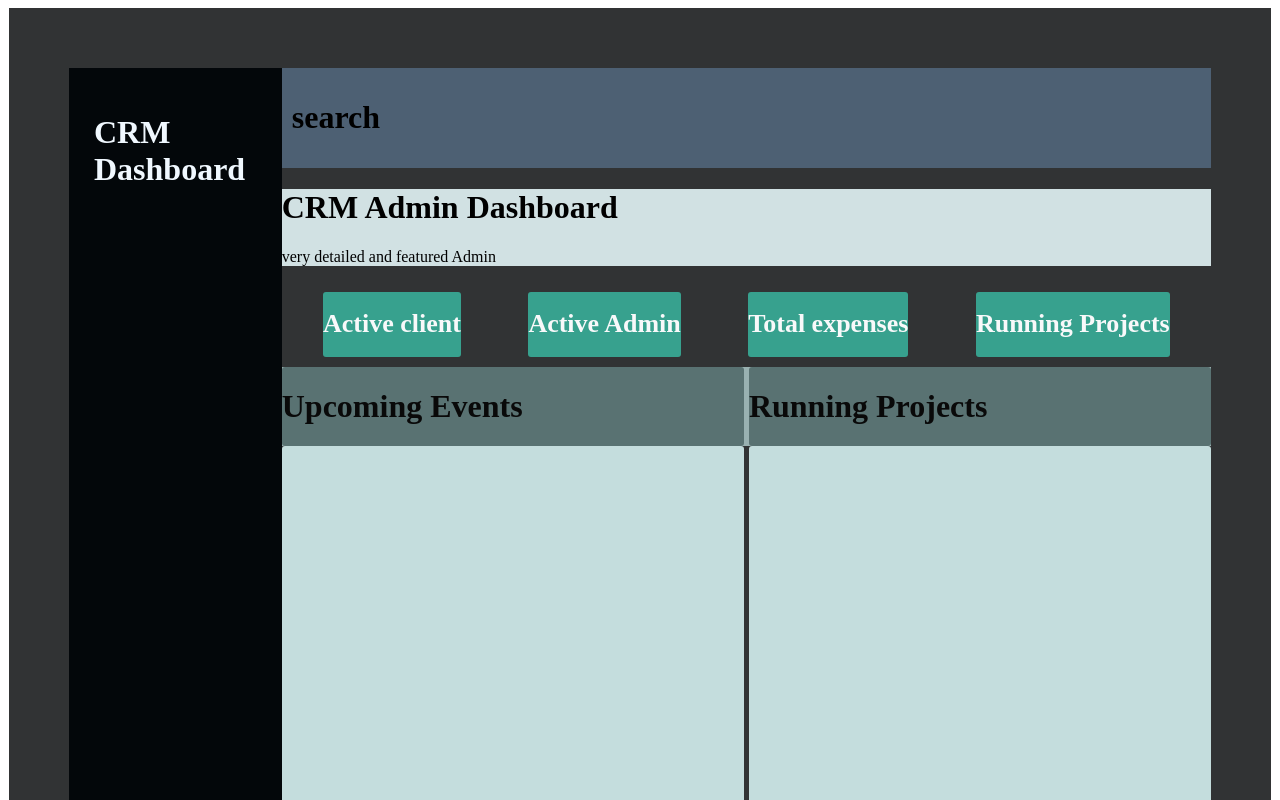
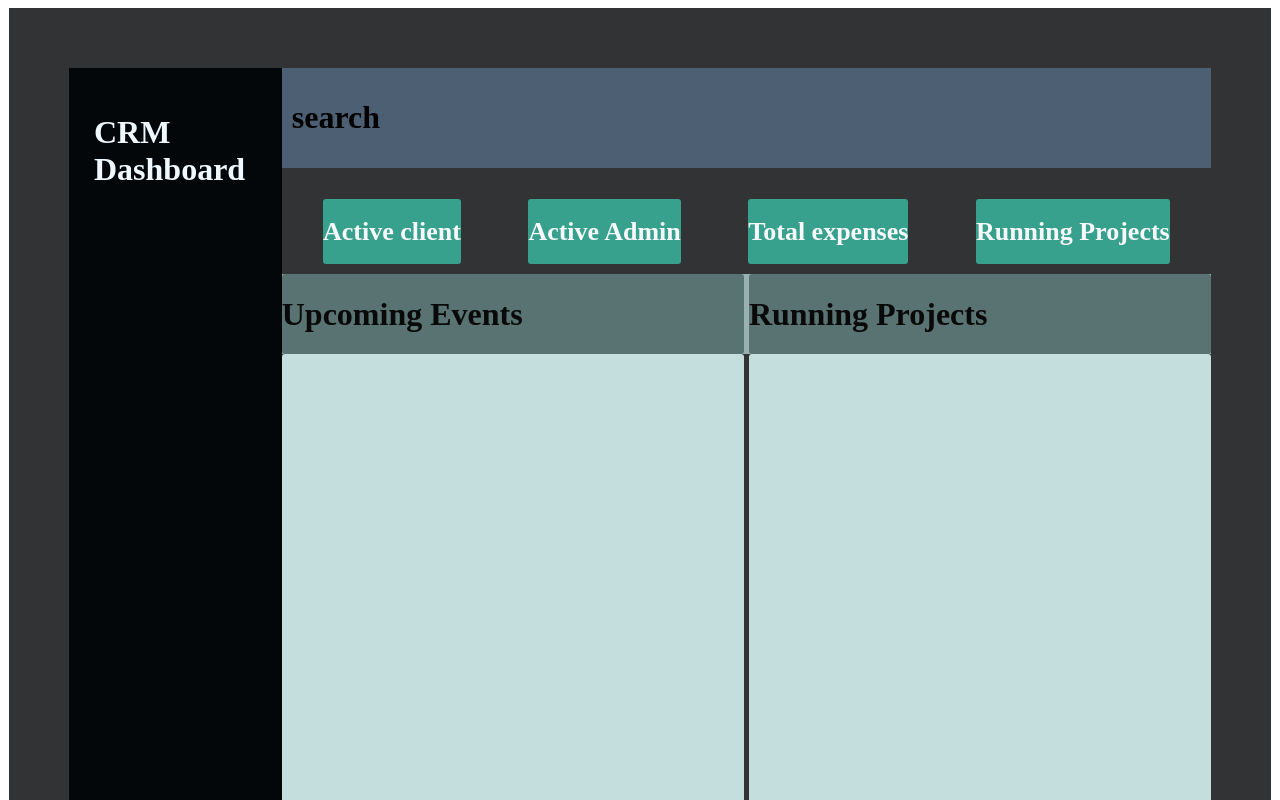
Before and after one commit to nawagirwacatherine/INTERVIEW2, a React (Vite) app in the folder interview2/: page / in a window 1280 px wide. Shown: the top 800 px of the page. Built offline with nearby package versions, Linux system fonts and the light colour scheme.

Commit message:
add border to the bottom

```diff
--- a/interview2/src/pages/AdminPart.jsx
+++ b/interview2/src/pages/AdminPart.jsx
@@ -1,10 +1,10 @@
-function AdminPart () {
+function AdminPart (prop) {
 
     return(
 
   <div className="dash-board">
-    <h1>CRM Admin Dashboard</h1>
-    <p>very detailed and featured Admin</p>
+    <h1>{prop.name}</h1>
+    <p>{prop.description}</p>
 
     </div>
 
```
